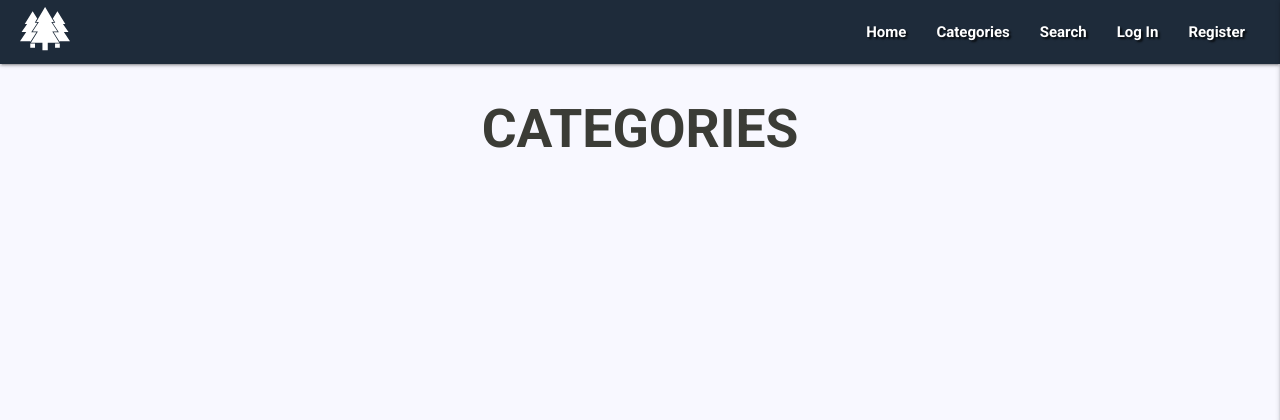
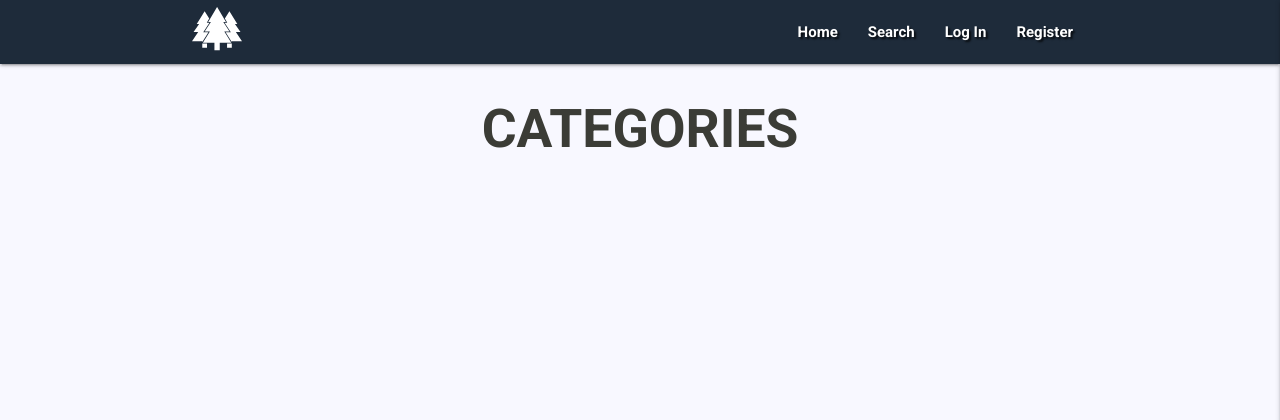
Before and after one commit to RussOakham/wanderlust-recipes, a Flask app: page /get-categories in a window 1280 px wide. Shown: the top 420 px of the page. Run offline with Flask 2, Linux system fonts and the light colour scheme; data that the repository does not hold is empty; some libraries are stand-ins or nearby versions.

Commit message:
Navbar - Container update - wrapped navbar links in container, search link now covers both categories and search, removed right margin on logo to center

```diff
--- a/static/css/style.css
+++ b/static/css/style.css
@@ -98,13 +98,15 @@ h3 {
     z-index: 1020;
 }
 
-.nav-wrapper {
-    margin-left: 20px;
-    margin-right: 20px;
+nav {
+    margin-bottom: 20px;
 }
 
-nav {
-    margin-bottom: 20px;
+nav .brand-logo i,
+nav .brand-logo [class^="mdi-"],
+nav .brand-logo [class*="mdi-"],
+nav .brand-logo i.material-icons {
+    margin-right: 0px;
 }
 
 .nav-wrapper,
@@ -271,6 +273,10 @@ nav {
     font-size: xx-large;
 }
 
+.recipe-rating-home>.fa-star {
+    font-size: large;
+}
+
 .tabs-content.carousel .carousel-item {
     height: auto;
 }
--- a/templates/base.html
+++ b/templates/base.html
@@ -21,13 +21,13 @@
     <header>
         <!-- Top Navigation Bar -->
         <nav class="gunmetal-blue">
+            <div class="container">
                 <div class="nav-wrapper text-shadow">
                     <a href="/" class="brand-logo"><i class="brand-icon"></i></a>
                     <a href="#" data-target="mobile-demo" class="sidenav-trigger right"><i class="fas fa-bars"></i></a>
                     <ul id="nav-mobile" class="right hide-on-med-and-down">
                         <li><a href="{{ url_for('get_recipes') }}">Home</a></li>
-                    <li><a href="{{ url_for('get_categories') }}">Categories</a></li>
-                    <li><a href="#">Search</a></li>
+                        <li><a href="{{ url_for('get_categories') }}">Search</a></li>
                         {% if session.user %}
                         <li><a href="{{ url_for('add_recipe') }}">New Recipe</a></li>
                         {% if session.user|lower == "admin"|lower %}
@@ -41,14 +41,14 @@
                         {% endif %}
                     </ul>
                 </div>
+            </div>
 
             <!-- Mobile Side Navigation -->
             <ul class="sidenav text-shadow-grey" id="mobile-demo">
                 <a href="/" class="brand-logo"><i class="brand-icon-black"></i></a>
                 <br>
                 <li><a href="{{ url_for('get_recipes') }}">Home</a></li>
-                <li><a href="{{ url_for('get_categories') }}">Categories</a></li>
-                <li><a href="#">Search</a></li>
+                <li><a href="{{ url_for('get_categories') }}">Search</a></li>
                 {% if session.user %}
                 <li><a href="{{ url_for('add_recipe') }}">New Recipe</a></li>
                 {% if session.user|lower == "admin"|lower %}
```
Also changed, not shown: templates/recipes.html (+3 -4 lines). Lines whose indentation alone changed are shown as unchanged.
